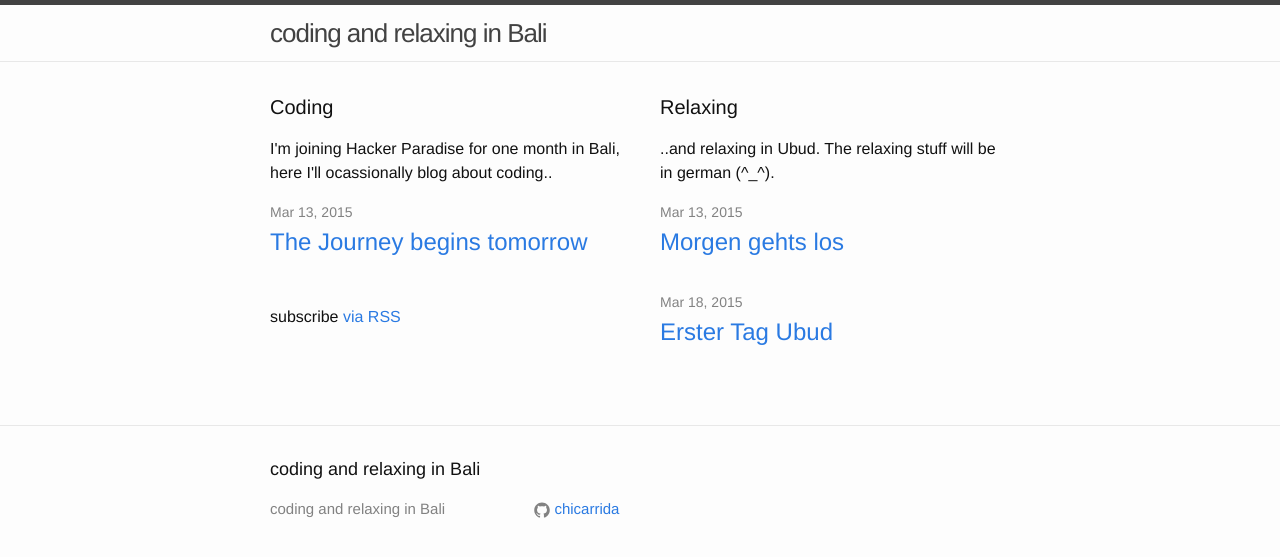
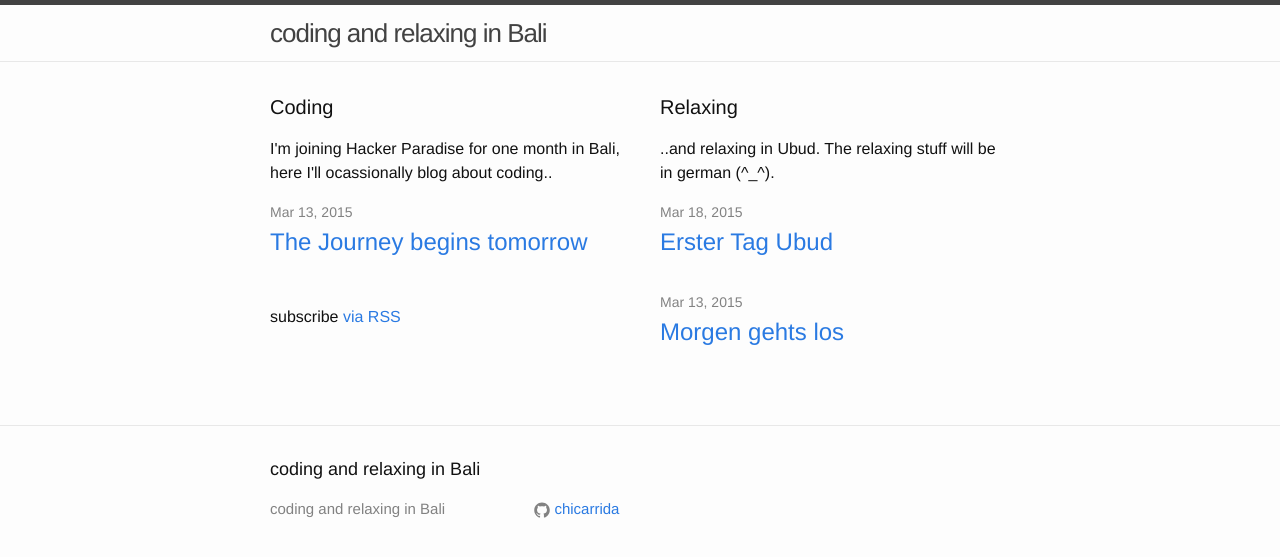
Before and after one commit to chicarrida/chicarrida.github.io, a Jekyll site: the page built from index.html, in a window 1280 px wide. Shown: the top 557 px of the page. Built offline with Jekyll 4.4.1, drawn with Linux system fonts in a browser that asks for light colours.

Commit message:
sort reversed

```diff
--- a/index.html
+++ b/index.html
@@ -7,7 +7,7 @@ layout: default
   <h1 class="page-heading">Coding</h1>
 <p>I'm joining Hacker Paradise for one month in Bali, here I'll ocassionally blog about coding..</p>
   <ul class="post-list">
-    {% for post in site.posts %}
+    {% for post in site.posts reversed %}
       <li>
         <span class="post-meta">{{ post.date | date: "%b %-d, %Y" }}</span>
 
@@ -27,7 +27,7 @@ layout: default
   <h1 class="page-heading">Relaxing</h1>
 <p>..and relaxing in Ubud. The relaxing stuff will be in german (^_^).</p>
   <ul class="rlx-post-list">
-    {% for post in site.rlxposts %}
+    {% for post in site.rlxposts reversed %}
       <li>
         <span class="post-meta">{{ post.date | date: "%b %-d, %Y" }}</span>
 
@@ -36,6 +36,8 @@ layout: default
         </h2>
       </li>
     {% endfor %}
+
+
   </ul>
 
 <!--  <p class="rss-subscribe">subscribe <a href="{{ "/feed.xml" | prepend: site.baseurl }}">via RSS</a></p>-->
```
Also changed, not shown: 3 other files.
